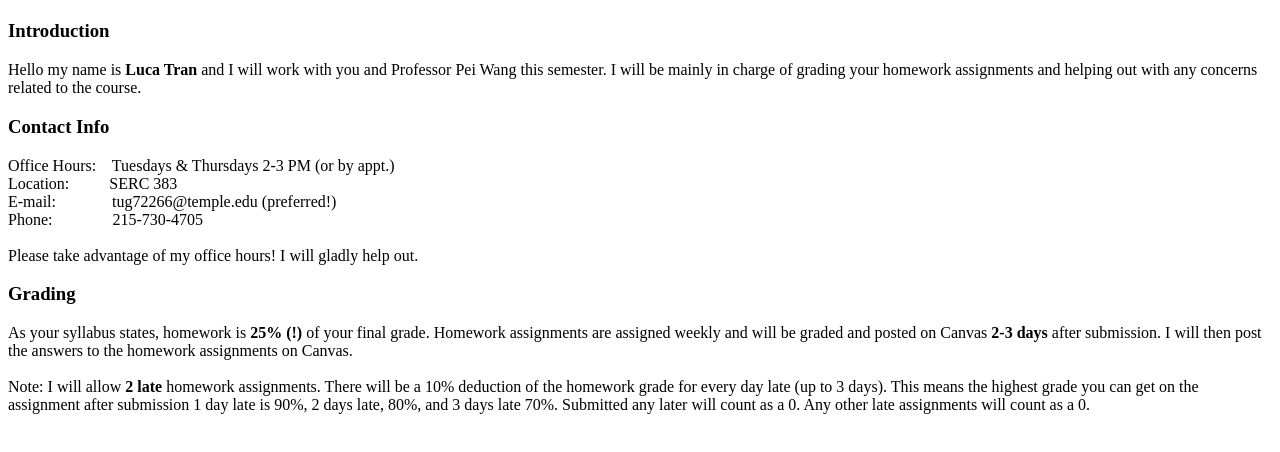
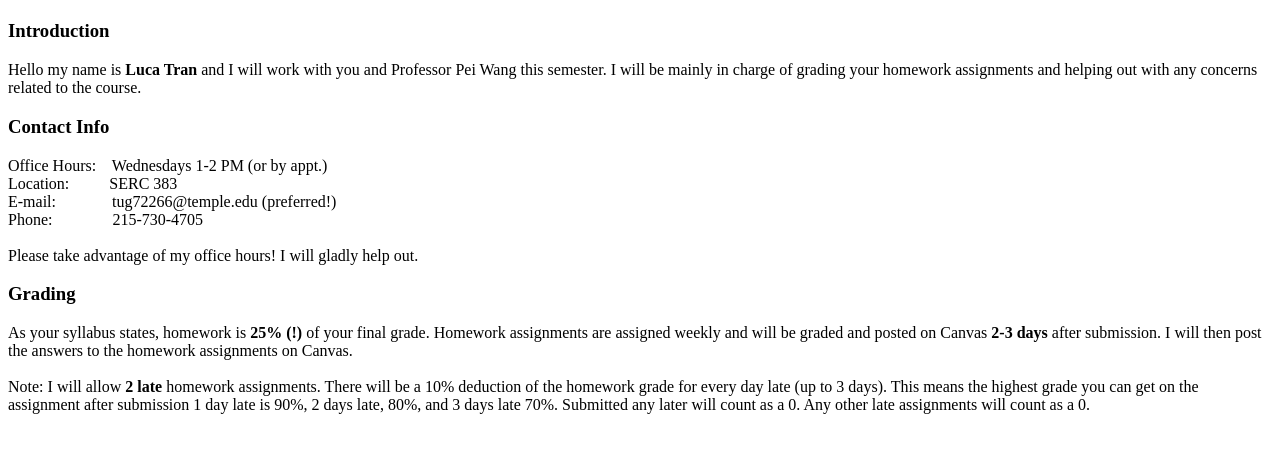
Before and after one commit to lucatran97/CIS2033, a plain HTML site: page index.html in a window 1280 px wide. Shown: the part 46-498 px from the top of the page. Drawn offline with Linux system fonts and the light colour scheme.

Commit message:
Update index.html

```diff
--- a/index.html
+++ b/index.html
@@ -9,7 +9,7 @@
 Hello my name is <b> Luca Tran </b> and I will work with you and Professor Pei Wang this semester. I will be mainly in charge of grading your homework assignments and helping out with any concerns related to the course.
 <br>
 <h3> Contact Info </h3>
-Office Hours: 	   &nbsp;&nbsp; 									Tuesdays & Thursdays 2-3 PM (or by appt.)
+Office Hours: 	   &nbsp;&nbsp; 									Wednesdays 1-2 PM (or by appt.)
 <br> Location:	   &nbsp;&nbsp;&nbsp;&nbsp;&nbsp;&nbsp;&nbsp;&nbsp; 					SERC 383
 <br> E-mail:	   &nbsp;&nbsp;&nbsp;&nbsp;&nbsp;&nbsp;&nbsp;&nbsp;&nbsp;&nbsp;&nbsp;&nbsp; 		tug72266@temple.edu (preferred!)
 <br> Phone:	   &nbsp;&nbsp;&nbsp;&nbsp;&nbsp;&nbsp;&nbsp;&nbsp;&nbsp;&nbsp;&nbsp;&nbsp;&nbsp;	215-730-4705
```
